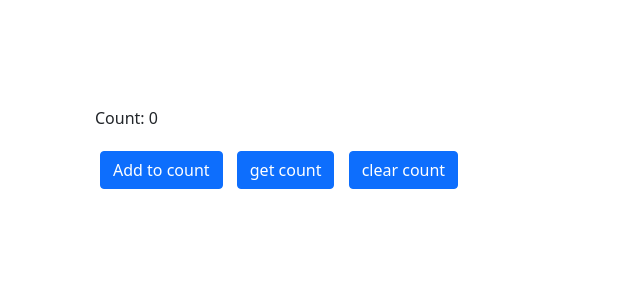
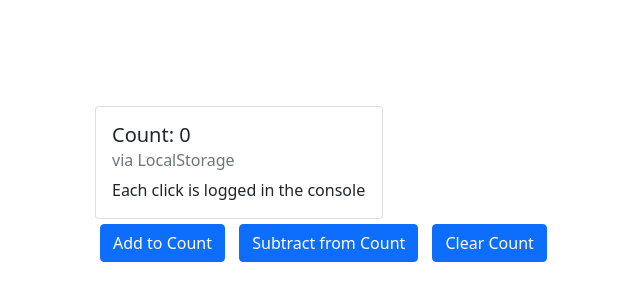
Before and after one commit to CodeJonesW/localStorageDemo, a plain HTML site: page index.html in a window 1280 px wide. Shown: the part 214-514 px from the top of the page, without its empty margins (225-865 px from the left). Drawn offline with nearby package versions, Linux system fonts and the light colour scheme.

Commit message:
subtract

```diff
--- a/index.html
+++ b/index.html
@@ -9,10 +9,20 @@
 </head>
 <body>
     <div id="main" style="margin:40vh;">
-        <p id="count">Count: 0</p>
-        <button style="margin:5px;" type="button" class="btn btn-primary" id="add">Add to count</button>
-        <button style="margin:5px;" type="button" class="btn btn-primary" id="get">get count</button>
-        <button style="margin:5px;" type="button" class="btn btn-primary" id="clear">clear count</button>
+
+        <div class="card" style="width: 18rem;">
+            <div class="card-body">
+              <h5 id="count" class="card-title">Count:</h5>
+              <h6 class="card-subtitle mb-2 text-muted">via LocalStorage</h6>
+              <p class="card-text" >Each click is logged in the console</p>
+            </div>
+          </div>
+
+
+
+        <button style="margin:5px;" type="button" class="btn btn-primary" id="add">Add to Count</button>
+        <button style="margin:5px;" type="button" class="btn btn-primary" id="subtract">Subtract from Count</button>
+        <button style="margin:5px;" type="button" class="btn btn-primary" id="clear">Clear Count</button>
 
     </div>
 
--- a/script.js
+++ b/script.js
@@ -1,7 +1,7 @@
 window.addEventListener("load", () => {
 
     const addBtn = document.getElementById("add")
-    const getBtn = document.getElementById("get")
+    const subtractBtn = document.getElementById("subtract")
     const clearBtn = document.getElementById("clear")
     const display = document.getElementById("count")
 
@@ -25,9 +25,12 @@ window.addEventListener("load", () => {
         display.innerHTML = "Count: " + count
     })
 
-    getBtn.addEventListener("click", () => {
-        count = localStorage.getItem("counted")
-        console.log("our value from LS", count)
+    subtractBtn.addEventListener("click", () => {
+        count = parseInt(localStorage.getItem("counted"))
+        count--
+        localStorage.setItem("counted", count)
+
+        console.log(localStorage)
         display.innerHTML = "Count: " + count
     })
 
@@ -35,6 +38,7 @@ window.addEventListener("load", () => {
     clearBtn.addEventListener("click", () => {
         localStorage.setItem("counted", 0)
         count = localStorage.getItem("counted")
+        console.log(localStorage)
         display.innerHTML = "Count: " + count
     })
 })
```
